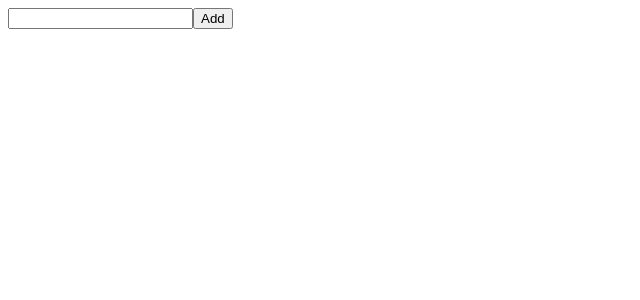
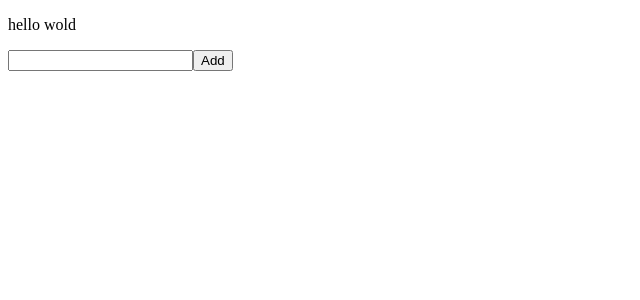
Before and after one commit to Imohh/React-frontend, a React (Create React App) app: page / in a window 1280 px wide. Shown: the top 300 px of the page, without its empty margins (0-640 px from the left). Built offline with nearby package versions, Linux system fonts and the light colour scheme.

Commit message:
alert parameters

```diff
--- a/src/project9/Home.js
+++ b/src/project9/Home.js
@@ -7,7 +7,10 @@ const Home = () => {
     const [list, setList] = useState([])
     const [isEditing, setIsEditing] = useState(false)
     const [editID, setEditID] = useState(null)
-    const [alert, setAlert] = useState({ show: false, msg: '', type: '' })
+    const [alert, setAlert] = useState({
+        show: true,
+        msg: 'hello wold',
+        type: 'success' })
 
     const handleSubmit = (e) => {
         e.preventDefault()
```
